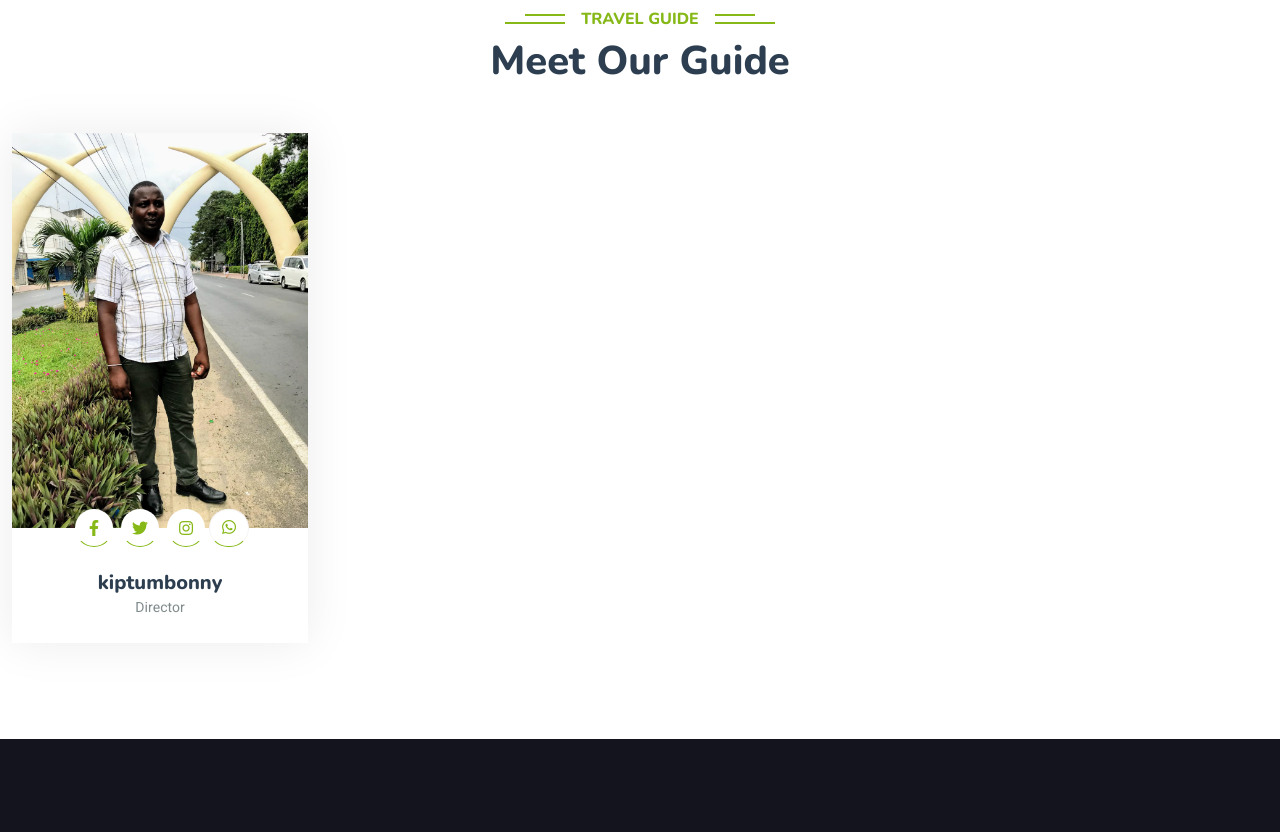
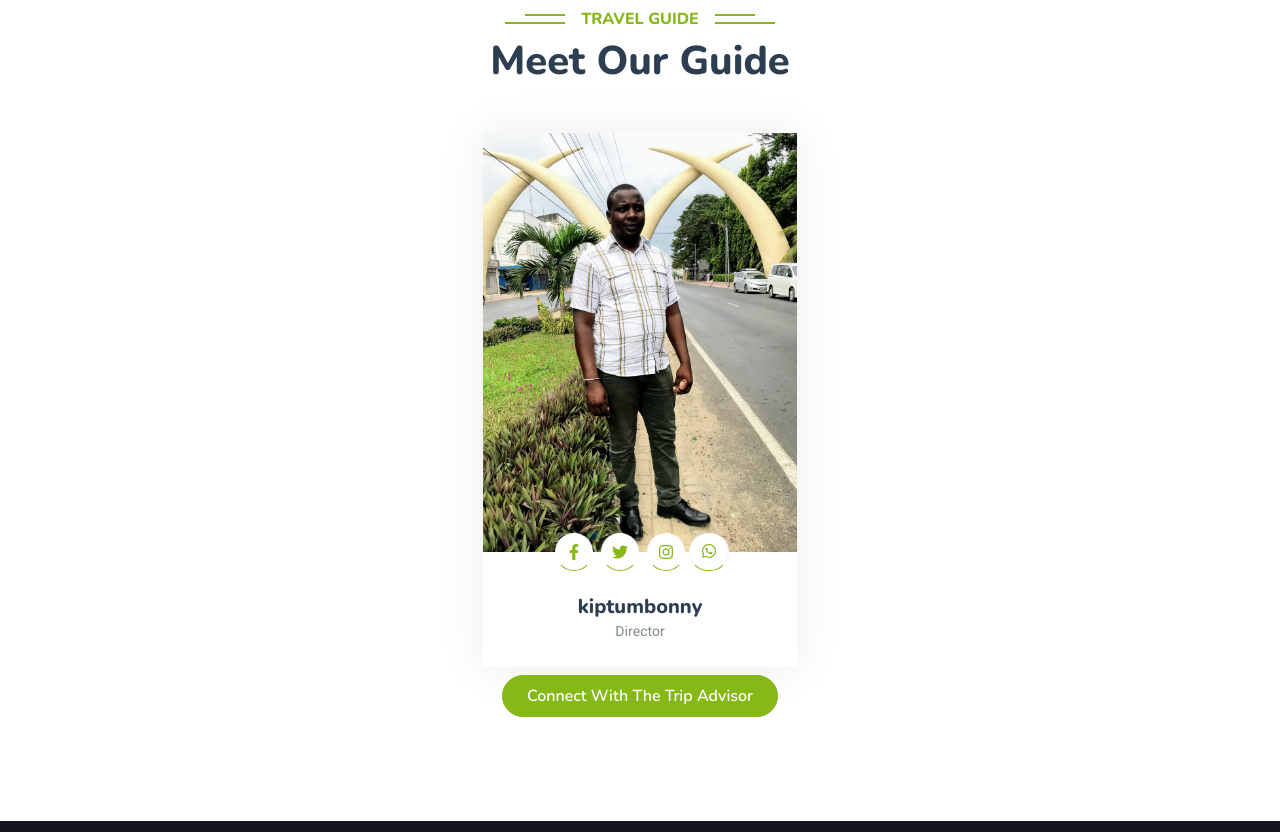
Before and after one commit to nitramaniam/Bonky-Tours-Transfers, a plain HTML site: page index.html in a window 1280 px wide. Shown: the part 4560-5392 px from the top of the page. Drawn offline with nearby package versions, Linux system fonts and the light colour scheme.

Commit message:
`Refactor team member card layout and add additional information`

```diff
--- a/index.html
+++ b/index.html
@@ -579,6 +579,7 @@
             </div>
         </div>
         <div class="row g-4">
+            <div class="col-md-12 d-flex justify-content-center">
                 <div class="col-lg-3 col-md-6 wow fadeInUp" data-wow-delay="0.1s">
                     <div class="team-item">
                         <div class="overflow-hidden">
@@ -600,6 +601,11 @@
                         <div class="text-center p-4">
                             <h5 class="mb-0">kiptumbonny</h5>
                             <small>Director</small>
+                        </div>
+                    </div>
+                    <div class="text-center py-2">
+                        <a href="#" class="btn btn-primary rounded-pill py-2 px-4" style="border-radius: 30px 0 0 30px;">Connect With The Trip Advisor</a>
+                    </div>
                 </div>
                 </div>
             </div>
```
Lines whose indentation alone changed are shown as unchanged.
